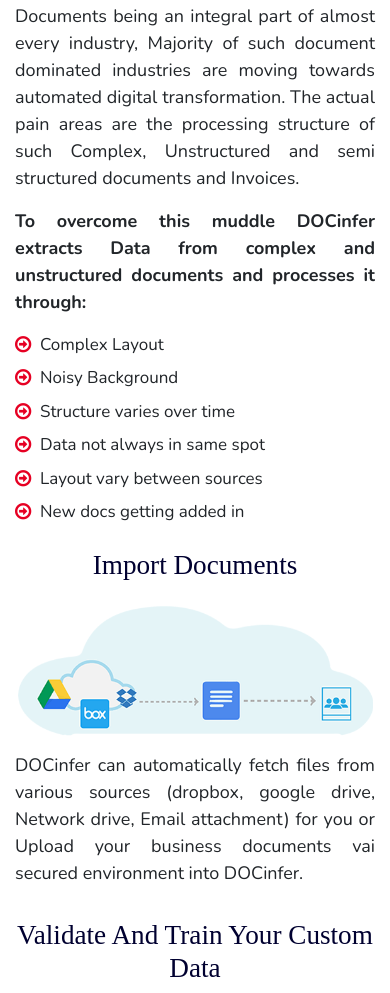
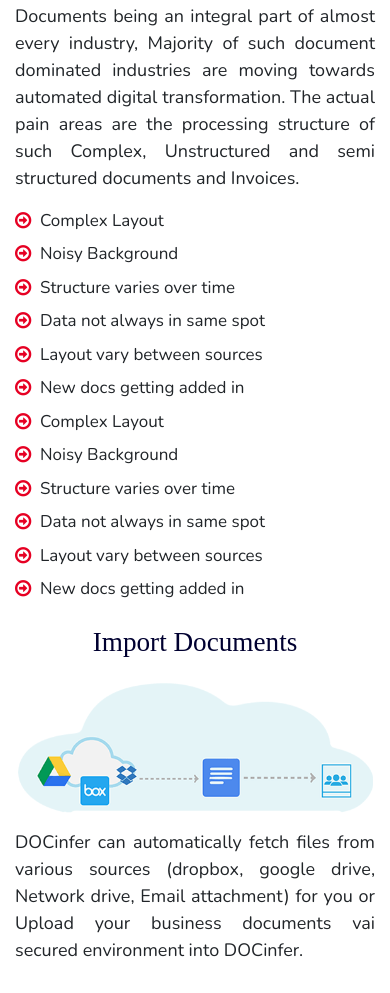
Before and after one commit to yuvrajchaudhari/agree.github.io, a plain HTML site: page index.html in a window 390 px wide. Shown: the part 910-1903 px from the top of the page. Drawn offline with nearby package versions, Linux system fonts and the light colour scheme.

Commit message:
Update index.html

```diff
--- a/index.html
+++ b/index.html
@@ -106,7 +106,7 @@
                         industries are moving towards automated digital transformation. The actual pain areas are the
                         processing structure of such Complex, Unstructured and semi structured documents and Invoices.
                     </p>
-                    <p><b>To overcome this muddle DOCinfer extracts Data from complex and unstructured documents and
+                    <p class="d-none d-xl-block"><b>To overcome this muddle DOCinfer extracts Data from complex and unstructured documents and
                             processes it through:</b></p>
                     <div class="row">
                         <div class="col-lg-6">
@@ -125,6 +125,27 @@
                         </div>
 
                     </div>
+                </div>
+                <div class="col-md-12 d-block d-xl-none">
+                    <p class="d-none d-xl-block"><b>To overcome this muddle DOCinfer extracts Data from complex and unstructured documents and
+                        processes it through:</b></p>
+                <div class="row">
+                    <div class="col-lg-6">
+                        <ul class="list-style">
+                            <li>Complex Layout </li>
+                            <li>Noisy Background</li>
+                            <li>Structure varies over time</li>
+                        </ul>
+                    </div>
+                    <div class="col-lg-6">
+                        <ul class="list-style">
+                            <li>Data not always in same spot</li>
+                            <li>Layout vary between sources</li>
+                            <li>New docs getting added in</li>
+                        </ul>
+                    </div>
+
+                </div>
                 </div>
             </div>
         </div>
```
